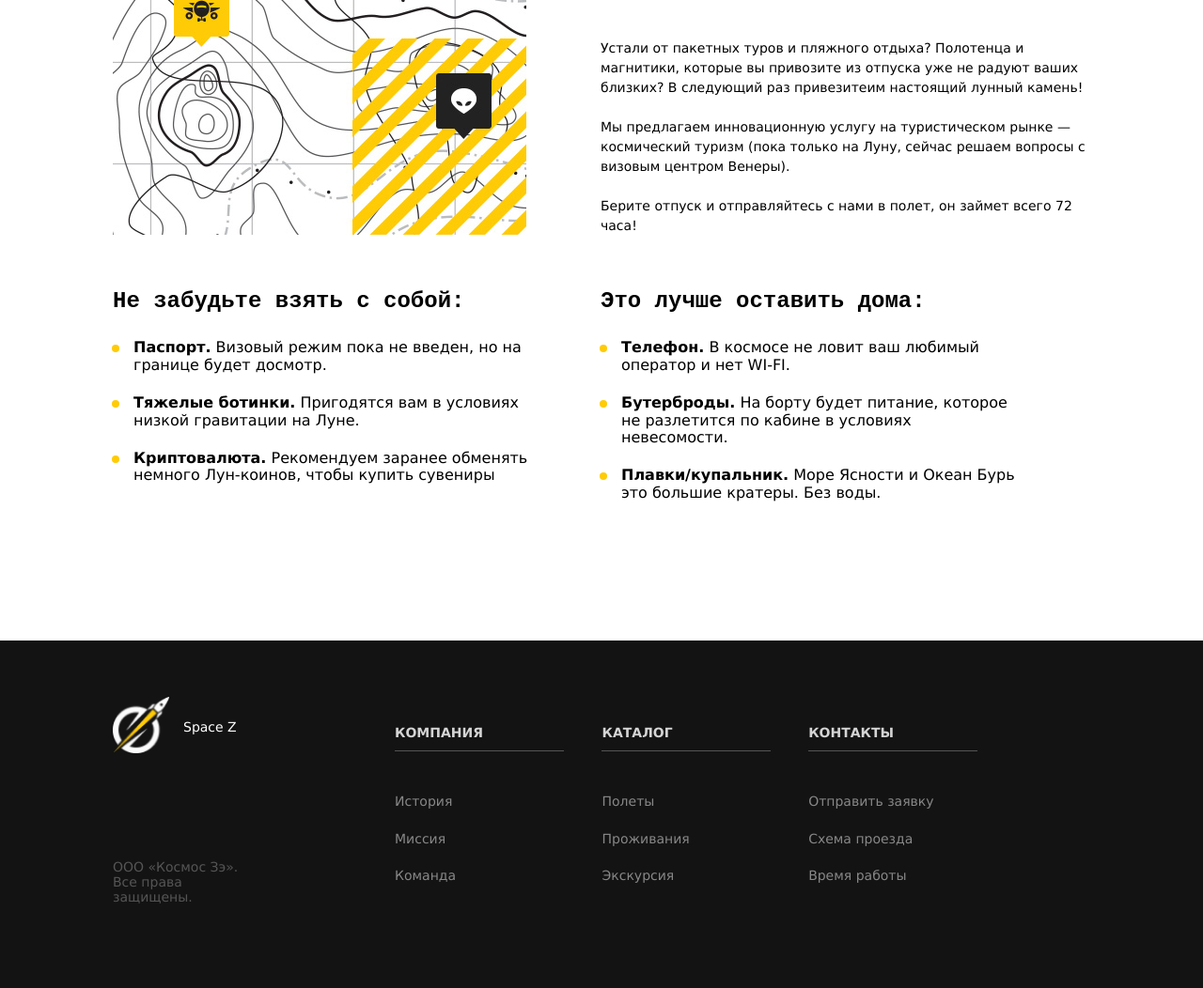
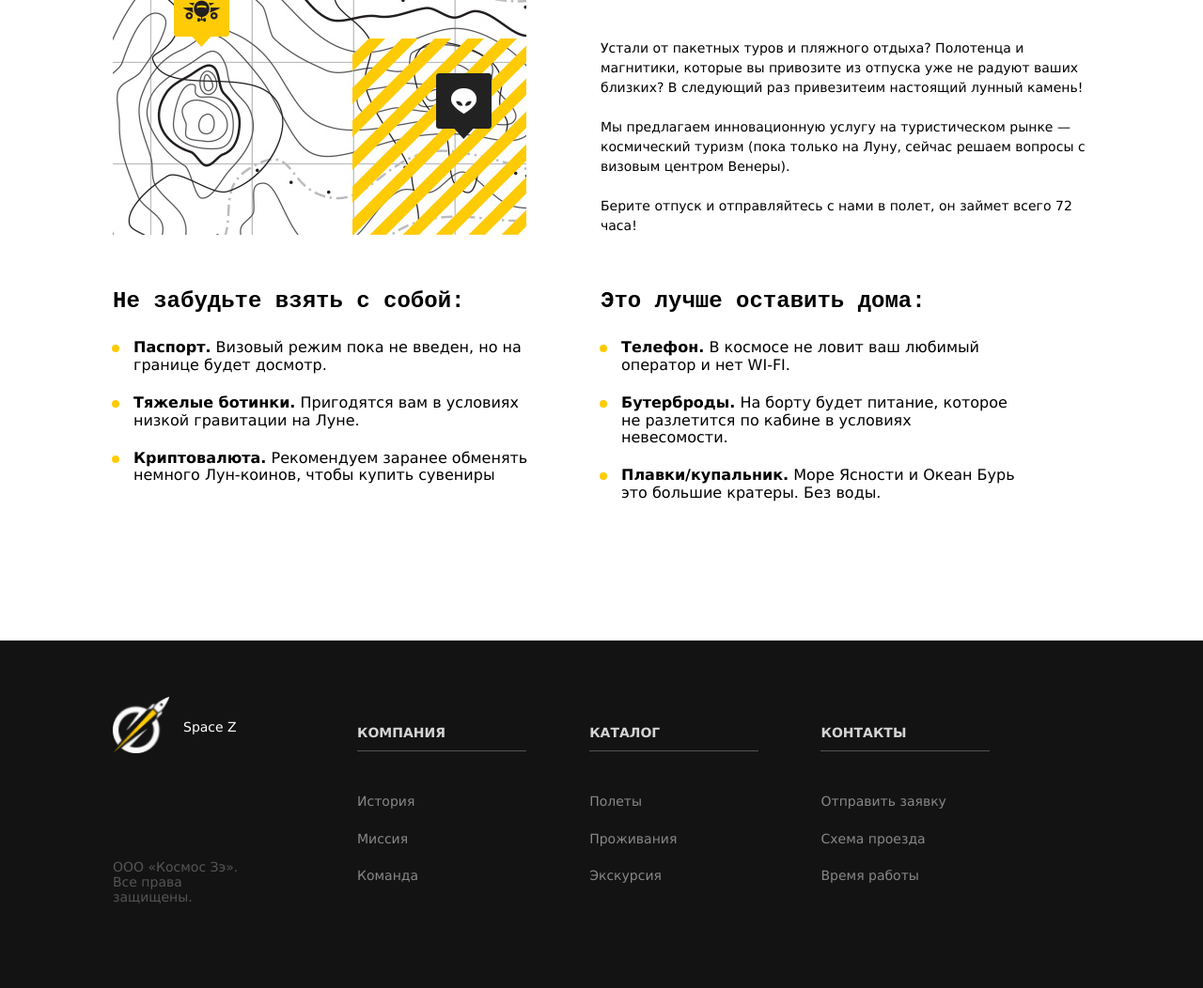
Before and after one commit to mermakowich/spaceZZZ, a plain HTML site: page index.html in a window 1280 px wide. Shown: the part 1162-2214 px from the top of the page at 94% size. Drawn offline with nearby package versions, Linux system fonts and the light colour scheme.

Commit message:
Update style.css

```diff
--- a/css/style.css
+++ b/css/style.css
@@ -372,13 +372,13 @@ footer .right-column{
     display: flex;
     justify-content: space-around;
     padding-top: 90px;
-    width: 700px;
+
 }
 
 .footer-menu {
     display: flex;
     margin-left: 98px;
-    width: 700px;
+    width: 780px;
 }
 
 .footer-menu li {
@@ -409,6 +409,7 @@ footer .right-column{
     flex-direction: column;
     justify-content: space-between;
     padding-bottom: 88px;
+
 }
 
 .footer-submenu-title {
```
